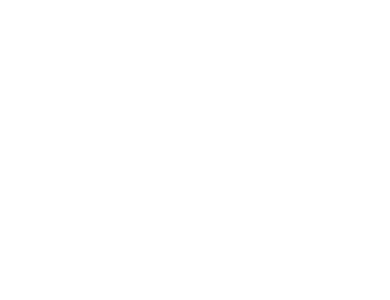
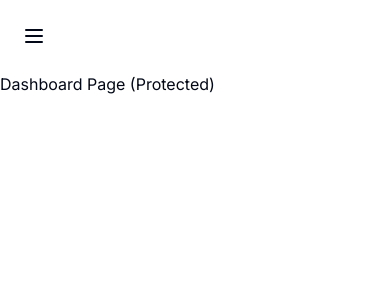
Before and after one commit to Utsavrawar27/AI-SaaS-Tool-Gateway, a Next.js app: page /dashboard in a window 390 px wide. Shown: the top 300 px of the page. Built offline with nearby package versions, Linux system fonts and the light colour scheme.

Commit message:
add navbar layout for sign-out

```diff
--- a/app/(dashboard)/(routes)/dashboard/page.tsx
+++ b/app/(dashboard)/(routes)/dashboard/page.tsx
@@ -1,10 +1,7 @@
-import { UserButton } from "@clerk/nextjs";
-
 const DashboardPage = () => {
   return (
     <div>
       <p>Dashboard Page (Protected)</p>
-      <UserButton afterSignOutUrl="/"/>
     </div>
   )
 }
--- a/app/(dashboard)/layout.tsx
+++ b/app/(dashboard)/layout.tsx
@@ -1,3 +1,5 @@
+import Navbar from "@/components/navbar";
+
 const DashboardLayout = ({
     children
 }: {
@@ -5,12 +7,16 @@
 }) => {
     return (
         <div className="h-full relative">
-            <div className="hidden h-full md:flex
+            <div className="hidden h-full md:flex md:w-72
             md:flex-col md:fixed md:inset-y-0 z-[80] bg-gray-900">
                 <div>
                     Hello Sidebar
                 </div>
             </div>
+            <main className="md:pl-72">
+                <Navbar />
+                {children}
+            </main>
         </div>
     );
 }
--- /dev/null
+++ b/components/navbar.tsx
@@ -0,0 +1,19 @@
+import { Button } from '@/components/ui/button'
+import { UserButton } from '@clerk/nextjs';
+import { Menu } from 'lucide-react';
+
+const Navbar = () => {
+    return (
+        <div className="flex items-center p-4">
+            <Button variant="ghost" size="icon"
+            className="md:hidden">
+                <Menu />
+            </Button>
+            <div className="flex w-full justify-end">
+                <UserButton afterSignOutUrl='/' />
+            </div>
+        </div>
+    );
+}
+
+export default Navbar;
```
